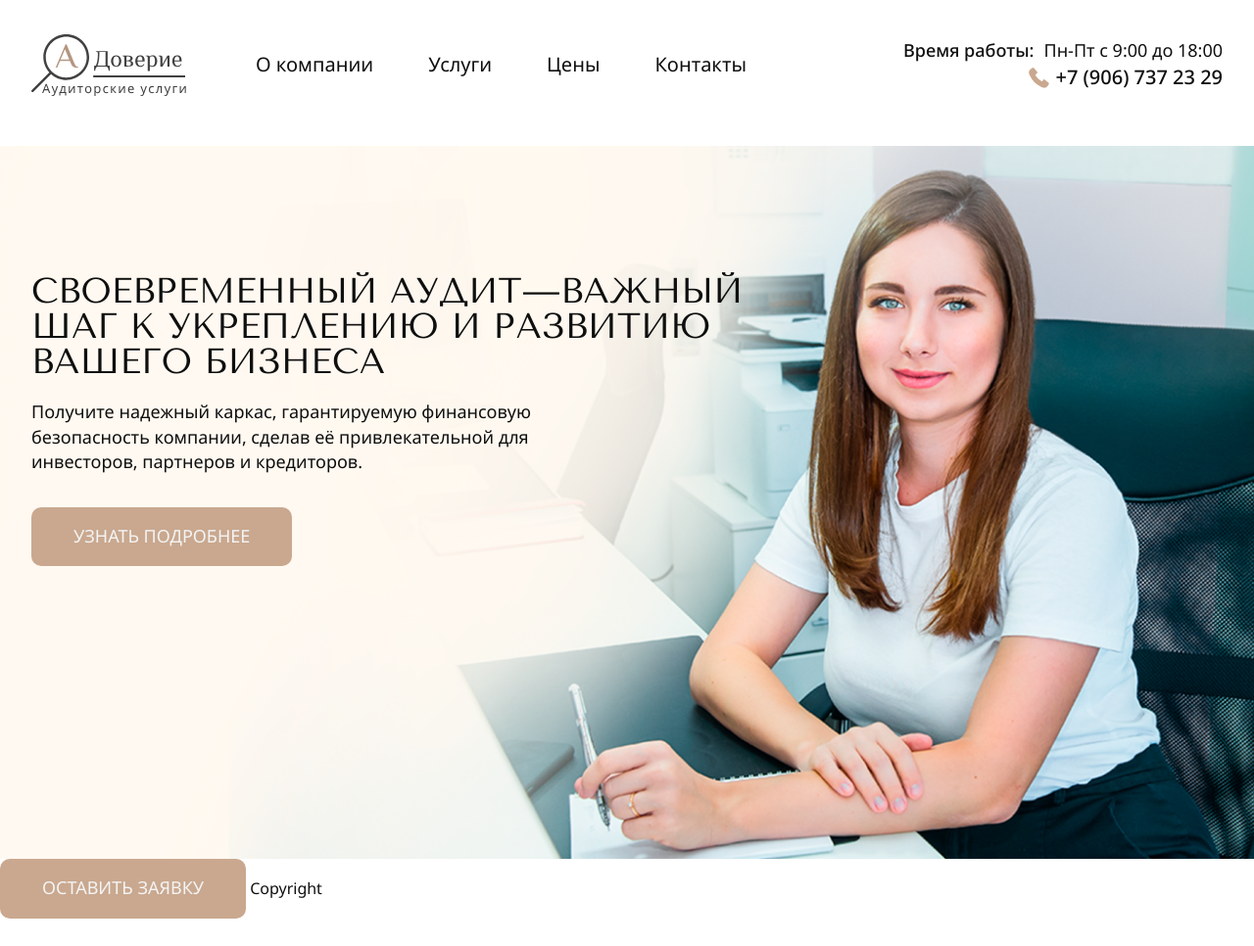
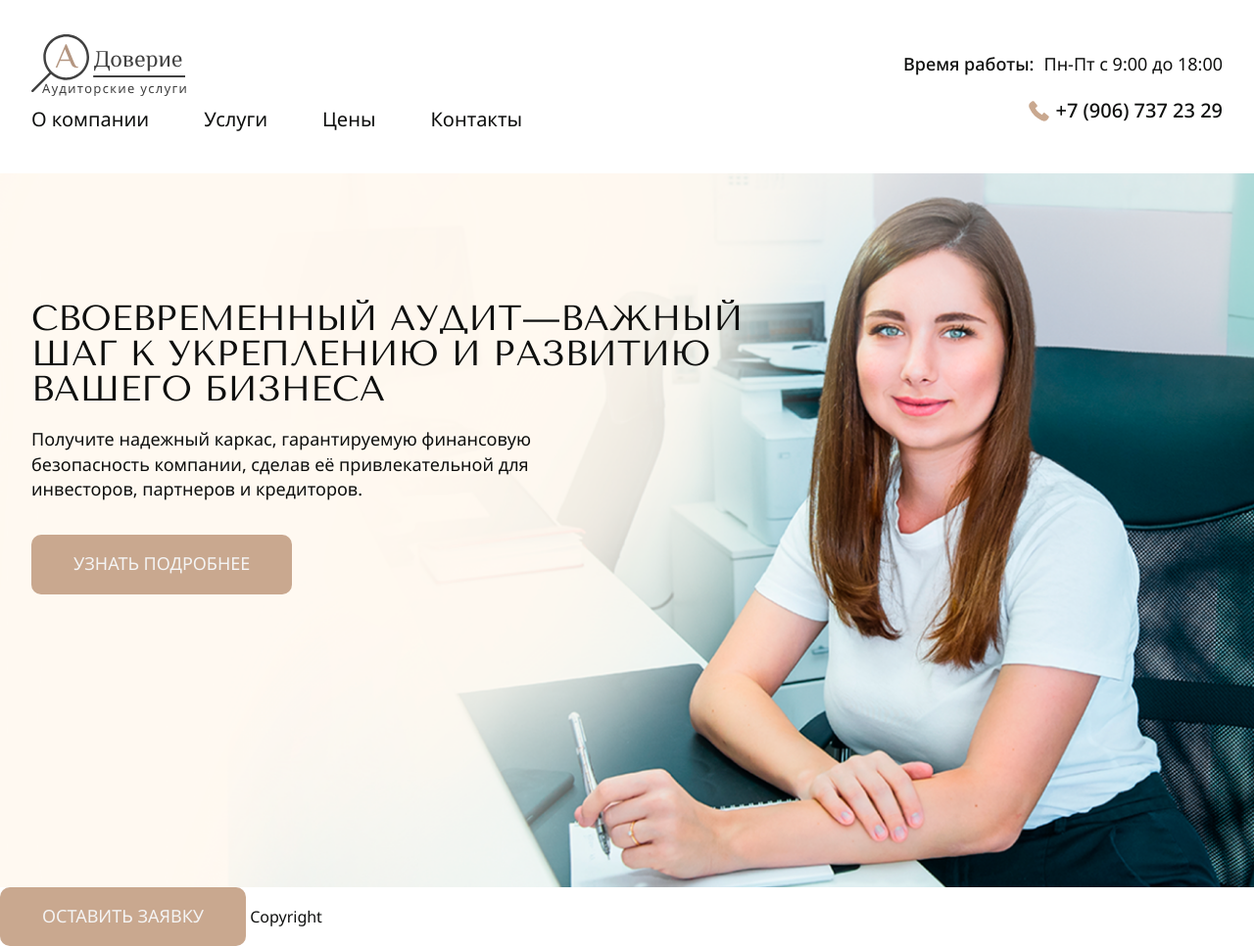
Before and after one commit to Turalinov/doverie-audit.ru, a website: page docs/index.html in a window 1280 px wide. Shown: the whole page at 98% size. Before the commit the page ends 938 px from the top, so only its background shows below. Drawn offline with Linux system fonts and the light colour scheme; files whose address does not match are found by name.

Commit message:
added programming for menu, fix header adaptive

```diff
--- a/docs/index.html
+++ b/docs/index.html
@@ -19,11 +19,11 @@
   <div class="wrapper">
     <div class="wrapper__content">
       <header class="header">
-        <div class="container">
-          <div class="header__col">
-            <div class="header__row">
+        <div class="container header__container">
+          <div class="header__content">
+            <div class="header__top">
                 <img src="images/logo.svg" title="Доверие - Аудиторские услуги" alt="Доверие - Аудиторские услуги"
-                  class="logo">
+                  class="logo header__logo">
                   <div class="header__menu">
                     <nav class="menu">
                       <button class="menu__toggle">
@@ -47,7 +47,7 @@
                     </nav>
                   </div>
             </div>
-            <div class="header__row">
+            <div class="header__bottom">
               <div class="worktime header__worktime">
                 <div class="worktime__title">Время работы:</div>
                 <div class="worktime__schedule">Пн-Пт с 9:00 до 18:00</div>
--- a/src/scripts/scripts.js
+++ b/src/scripts/scripts.js
@@ -3,15 +3,53 @@
   let a = 11;
   console.log('a', a);
 
-//   const menuToggle = document.querySelector('.menu__toggle');
-//   const menu = document.querySelector('.menu');
-//   const body = document.querySelector('body')
+  const menuToggle = document.querySelector('.menu__toggle');
+  const menu = document.querySelector('.menu__list');
+  // const body = document.querySelector('body')
 
-//   menuToggle.addEventListener('click', (e) => {
-//     e.preventDefault();
-//     menu.classList.toggle('is-open')
-//     body.classList.toggle('body--locked')
-//   })
+  menuToggle.addEventListener('click', (e) => {
+    e.preventDefault();
+    menu.classList.toggle('is-open')
+    // body.classList.toggle('body--locked')
+  })
+
+
+  function findParent(el, selector) {
+    return el.closest(selector) !== null ? el.closest(selector) : false;
+  }
+
+
+
+
+  const menuLinks = document.querySelectorAll('.menu__link');
+
+  menuLinks.forEach((menuLink) => {
+    menuLink.addEventListener('click', (e) => {
+
+
+      e.preventDefault();
+
+      // let blockId = menuLink.getAttribute('href')
+      // if (blockId != "#") {
+      //     document.querySelector(blockId).scrollIntoView({
+      //       behavior: 'smooth',
+      //     })
+      // }
+
+      //для мобилки закрытия меню берем родитель меню
+      const parentMenu = findParent(menuLink, '.menu__list');
+      if(parentMenu !== false) {
+        if (parentMenu.classList.contains('is-open')) {
+          parentMenu.classList.toggle('is-open');
+          // body.classList.toggle('body--locked')
+        }
+      }
+
+
+
+    })
+  })
+
 
 
 
@@ -144,46 +182,9 @@
 
 
 
-//   const menuLinks = document.querySelectorAll('.menu__link');
 
 
 
-
-
-//   menuLinks.forEach((menuLink) => {
-//     menuLink.addEventListener('click', (e) => {
-
-
-//       e.preventDefault();
-
-//       let blockId = menuLink.getAttribute('href')
-//       if (blockId != "#") {
-//           document.querySelector(blockId).scrollIntoView({
-//             behavior: 'smooth',
-//           })
-//       }
-
-//       //для мобилки закрытия меню берем родитель меню
-//       const parentMenu = findParent(menuLink, '.menu');
-//       if(parentMenu !== false) {
-//         if (parentMenu.classList.contains('is-open')) {
-//           parentMenu.classList.toggle('is-open');
-//           body.classList.toggle('body--locked')
-//         }
-//       }
-
-
-
-//     })
-//   })
-
-
-
-
-
-//   function findParent(el, selector) {
-//     return el.closest(selector) !== null ? el.closest(selector) : false;
-//   }
 
 
 
--- a/src/styles/blocks/header.scss
+++ b/src/styles/blocks/header.scss
@@ -1,13 +1,17 @@
 .header {
-  padding: rem(35px) 0 rem(50px);
+  padding: rem(25px) 0 rem(40px);
   background-color: #fff;
 
   @include tablets {
-      padding: rem(13px) 0 rem(44px);
+    padding: rem(13px) 0 rem(20px);
+  }
+
+  @include tablets {
+    padding: rem(10px) 0 rem(15px);
   }
 }
 
-.header__col {
+.header__content {
   display: flex;
   justify-content: space-between;
   align-items: center;
@@ -18,14 +22,17 @@
 
 }
 
-.header__row {
+.header__top,
+.header__bottom {
   display: flex;
   align-items: center;
+  flex: 1 1 auto;
+}
 
-  &:nth-child(1) {
+.header__top {
   justify-content: flex-start;
-
-    // flex: 1;
+  flex-wrap: wrap;
+  flex-grow: 1.2;
 
   @include tablets {
     padding-bottom: rem(14px);
@@ -39,31 +46,40 @@
   }
 }
 
-  &:nth-child(2) {
+
+.header__bottom {
   justify-content: flex-end;
   flex-wrap: wrap;
-    // flex: 1;
 
   @include tablets {
     padding-top: rem(14px);
     justify-content: space-between;
     width: 100%;
     flex-direction: row-reverse;
+  }
+
+  @include phones {
     flex-wrap: nowrap;
-    }
-    @include phones {
     justify-content: space-between;
     background: linear-gradient(127.44deg, #FFF9F1 99.97%, rgba(255, 249, 241, 0) 102.12%);
   }
 }
+
+.header__logo {
+  margin: rem(10px) rem(65px) rem(10px) 0;
+
+  @include tablets {
+    margin: rem(10px) 0 rem(10px) 0;
+  }
+
+  @include phones {
+    margin: 0;
+  }
 }
 
 .header__menu {
-  margin-left: rem(70px);
 
-  @include phones {
-    margin-left: 0;
-  }
+
 
 }
 
@@ -76,7 +92,7 @@
 }
 
 .header__phone {
-  margin-left: rem(60px);
+  margin-left: rem(20px);
 
   @include tablets {
     margin-left: 0;
--- a/src/styles/blocks/menu.scss
+++ b/src/styles/blocks/menu.scss
@@ -29,18 +29,18 @@
 
 .menu__list {
   display: flex;
-  transition: all 1s ease;
+  transition: all .5s ease;
 
 
   &.is-open {
+    right: rem(-10px);
     opacity: 1;
-    visibility: visible;
   }
 
   @include phones {
+    right: rem(-200px);
     background-color: #fff;
     top: rem(-40px);
-    right: rem(-10px);
     flex-direction: column;
     position: absolute;
     border-radius: 10px;
@@ -48,7 +48,6 @@
     padding: rem(36px) rem(17px) rem(30px) rem(8px);
     z-index: $z-menu;
     opacity: 0;
-    visibility: hidden;
   }
 }
 
--- a/src/styles/blocks/worktime.scss
+++ b/src/styles/blocks/worktime.scss
@@ -4,6 +4,11 @@
   justify-content: flex-end;
   align-items: center;
   flex-wrap: wrap;
+  margin: rem(20px) 0;
+
+  @include tablets {
+    margin: 0;
+  }
 
   @include phones {
     font-size: rem(14px);
@@ -16,5 +21,8 @@
 
 .worktime__title {
   font-weight: 500;
-  margin-right: rem(10px);
 }
+
+.worktime__schedule {
+  margin-left: rem(10px);
+}
```
Also changed, not shown: src/index.html (+5 -5 lines), docs/main.min.css, docs/main.min.js. Lines whose indentation alone changed are shown as unchanged.
